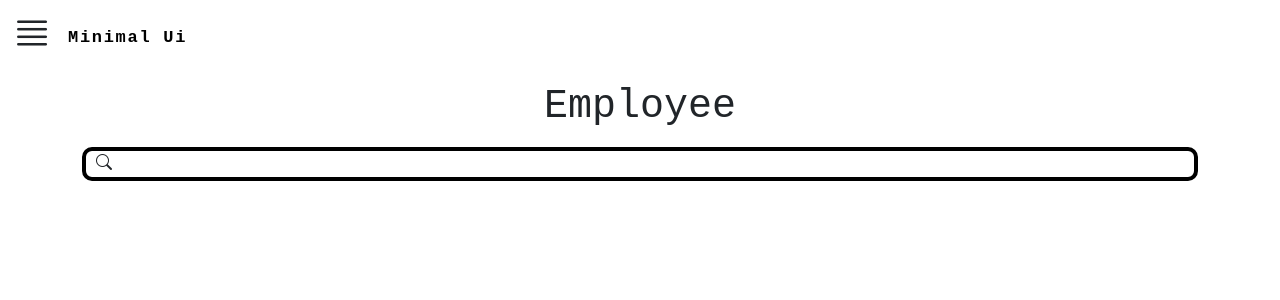
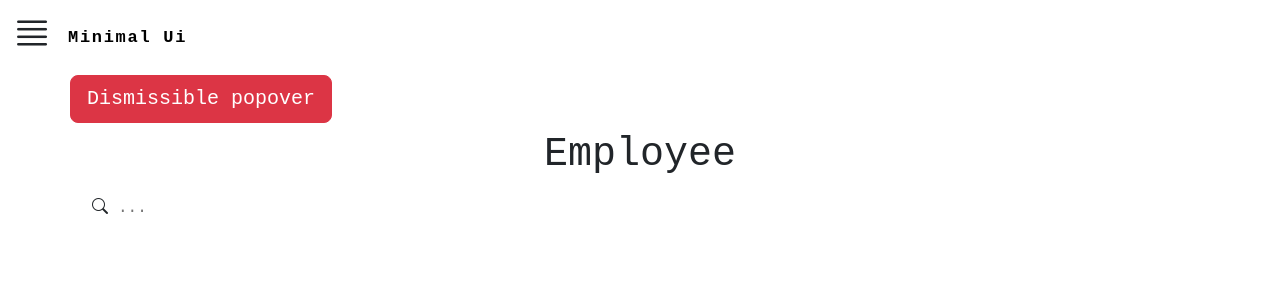
Before and after one commit to awelwin/MinimalUi, an Angular app: page /aggregate in a window 1280 px wide. Shown: the top 300 px of the page. Built offline with nearby package versions, Linux system fonts and the light colour scheme.

Commit message:
added feature 'no result' for debounce search

```diff
--- a/src/app/components/aggregate/aggregate.component.html
+++ b/src/app/components/aggregate/aggregate.component.html
@@ -1,3 +1,6 @@
+<a tabindex="0" class="btn btn-lg btn-danger" role="button" data-bs-toggle="popover" data-bs-trigger="focus"
+    data-bs-title="Dismissible popover"
+    data-bs-content="And here's some amazing content. It's very engaging. Right?">Dismissible popover</a>
 <!--Aggregate Container-->
 <div class="container ">
     <div class="row">
@@ -23,20 +26,23 @@
                             <div class="search">
                                 <i class="bi bi-search"></i>
                                 <input type="text" [(ngModel)]="_search" class="search-text"
-                                    (ngModelChange)="searchDebounce($event)" />
+                                    (ngModelChange)="searchDebounce($event)" placeholder="...  " />
                             </div>
                         </div>
 
                         <!--Search Results Container-->
                         <div class="container d-none d-sm-none d-md-block  pb-3">
 
-                            <!---row-->
+                            <!--No Results-->
+                            <div *ngIf="_searchNoResult" class="search-result">no results</div>
+
+                            <!--Results Found-->
                             <div *ngFor="let data of _searchResults;" (click)=searchResultChosen(data.id)
                                 class="search-result">
                                 <hr>
                                 <div>{{data.id}} {{data.firstname}},{{data.lastname}} - {{data.id}}
                                     years </div>
-                            </div><!--row-->
+                            </div>
                         </div> <!--Search Results Container-->
                     </div><!--col-->
                 </div><!--row-->
@@ -46,7 +52,10 @@
                         <!-------------------------SMALLER DEVICES ONLY-------------------------------->
                         <div class="container d-md-none m-0 pb-3">
 
-                            <!--row-->
+                            <!--No Results-->
+                            <div *ngIf="_searchNoResult" class="search-result">no results</div>
+
+                            <!--results-->
                             <div *ngFor="let data of _searchResults" (click)=searchResultChosen(data.id)
                                 class="row align-top search-result">
 
--- a/src/app/components/aggregate/aggregate.component.scss
+++ b/src/app/components/aggregate/aggregate.component.scss
@@ -29,14 +29,13 @@
 
     .search {
         padding-left: 10px;
-        border: 4px solid black;
-        border-radius: 10px;
         width: 90%;
         padding-right: 30px;
         margin-left: 20px;
         margin-right: 40px;
         margin-bottom: 20px;
     }
+
 }
 
 // MEDIUM AND LARGE SCREENS
@@ -53,11 +52,15 @@
 
     .search {
         padding-left: 10px;
-        border: 4px solid black;
-        border-radius: 10px;
+        //border-bottom: 1px solid black;
+        //border-radius: 10px;
         //width: 30%;
         padding-right: 30px;
         margin-bottom: 20px;
+
+        //box-shadow: rgba(149, 157, 165, 0.2) 0px 8px 24px;
+
+
     }
 
     .entity-body {
@@ -160,3 +163,8 @@ input:focus {
     text-overflow: ellipsis;
     cursor: pointer;
 }
+
+div.search-result:hover {
+    background-color: rgba(128, 128, 128, 0.678);
+    color: white;
+}
--- a/src/app/components/aggregate/aggregate.component.ts
+++ b/src/app/components/aggregate/aggregate.component.ts
@@ -26,7 +26,7 @@ export class AggregateComponent {
   public _search: string = "";
   public _searchResults: EmployeeSearchQueryResult[] = [];
   public searchSubject: Subject<any> = new Subject();
-
+  public _searchNoResult: boolean = false;
   _currentEntity!: Employee;
 
   constructor(private modalService: NgbModal,
@@ -34,6 +34,7 @@ export class AggregateComponent {
     private errorService: ErrorService,
     private queryService: QueryService) {
     this.aggregateService.initialize("Employee");
+
   }
 
   /**
@@ -46,14 +47,20 @@ export class AggregateComponent {
       .pipe(debounceTime(700))
       .subscribe({
         next: () => {
-          if (this._search == "")
+          if (this._search == "") {
             this._searchResults = [];
-          else
+            this._searchNoResult = false;
+          }
+          else {
             this.queryService.searchEmployee(this._search)
               .subscribe({
-                next: (result) => { this._searchResults = result; },
+                next: (result) => {
+                  this._searchResults = result; //save results
+                  this._searchNoResult = this._searchResults.length < 1;
+                },
                 error: () => this.errorService.show()
               });
+          }
         },
         error: () => this.errorService.show()
       });
@@ -73,6 +80,7 @@ export class AggregateComponent {
           this._currentEntity = result;
           this._searchResults = [];
           this._search = "";
+          this._searchNoResult = false;
         },
         error: () => this.errorService.show()
       });
```
